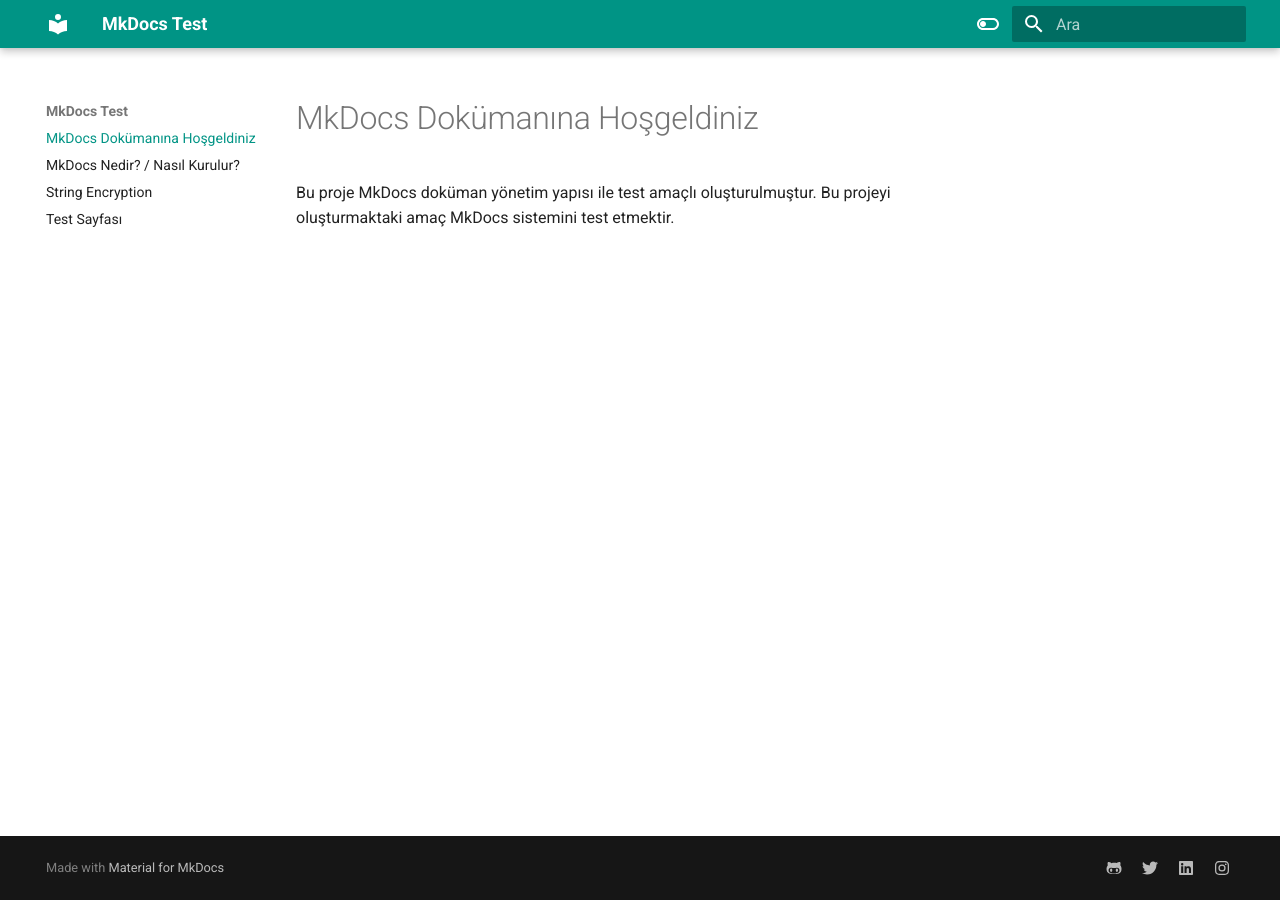
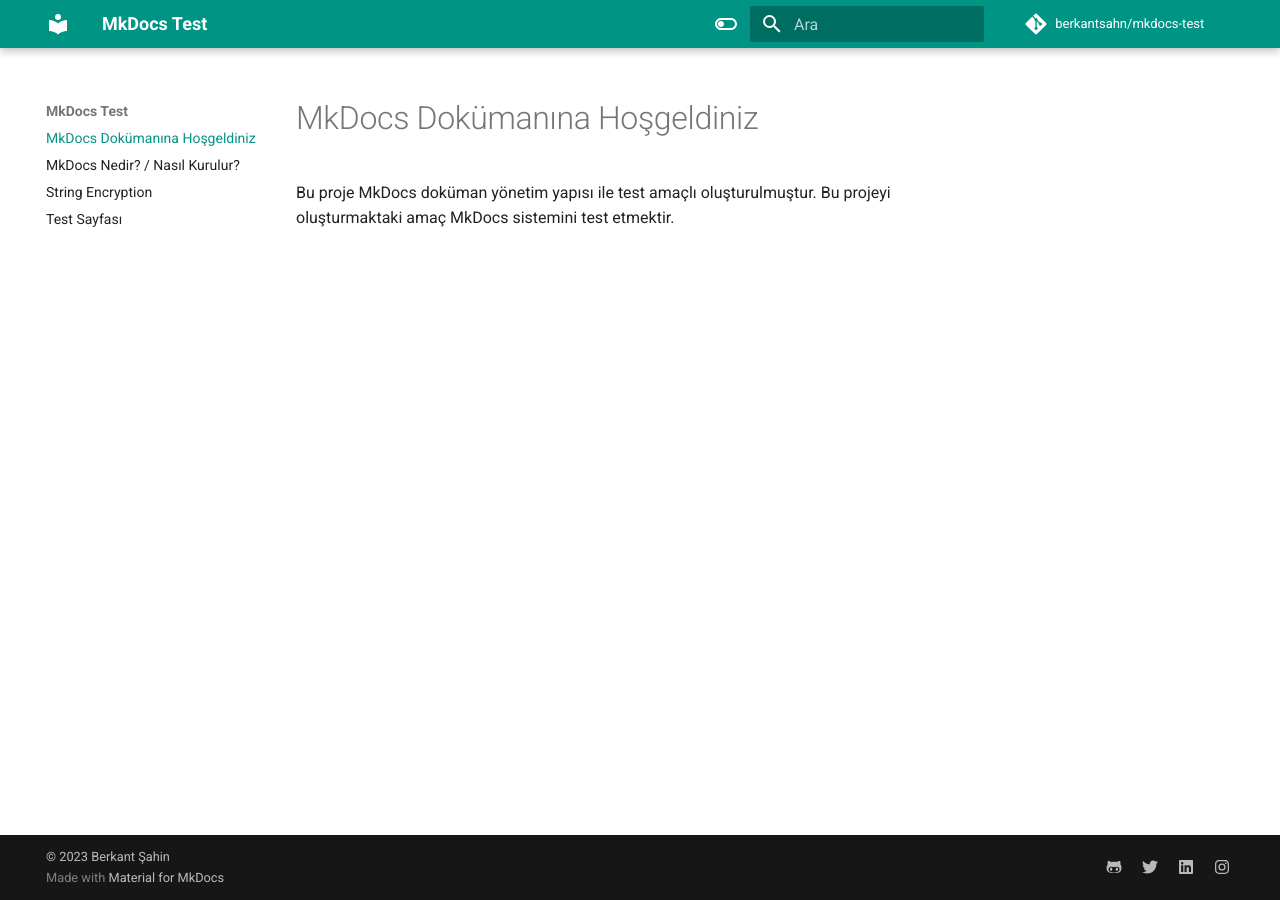
Before and after one commit to berkantsahn/mkdocs-sample, an MkDocs documentation site: the page built from docs/index.md, in a window 1280 px wide. Built offline with MkDocs 1.6.1 and Material for MkDocs 9.7.7, drawn with Linux system fonts in a browser that asks for light colours; comment, search, counter and statistics services are not loaded.

Commit message:
updated yml file

```diff
--- a/mkdocs.yml
+++ b/mkdocs.yml
@@ -1,6 +1,12 @@
 site_name: MkDocs Test
+site_author: Berkant Şahin
+
+repo_name: berkantsahn/mkdocs-test
+repo_url: https://github.com/berkantsahn/mkdocs-test
 theme:
   name: material
+  icon:
+    repo: fontawesome/brands/git-alt
   features:
     - navigation.sections
   language: tr
@@ -27,3 +33,22 @@
       link: https://linkedin.com/in/berkantsahn
     - icon: fontawesome/brands/instagram
       link: https://www.instagram.com/berkantsahn
+extra_javascript:
+  - https://polyfill.io/v3/polyfill.min.js #?features=es6
+  - https://cdn.jsdelivr.net/npm/mathjax@3/es5/tex-mml-chtml.js
+markdown_extensions:
+  - pymdownx.highlight:
+      anchor_linenums: true
+  - pymdownx.inlinehilite
+  - pymdownx.snippets
+  - admonition
+  - pymdownx.arithmatex:
+      generic: true
+  - footnotes
+  - pymdownx.details
+  - pymdownx.superfences
+  - pymdownx.mark
+plugins:
+  - search
+copyright: |
+  &copy; 2023 <a href="https://github.com/berkantsahn"  target="_blank" rel="noopener">Berkant Şahin</a>
```
